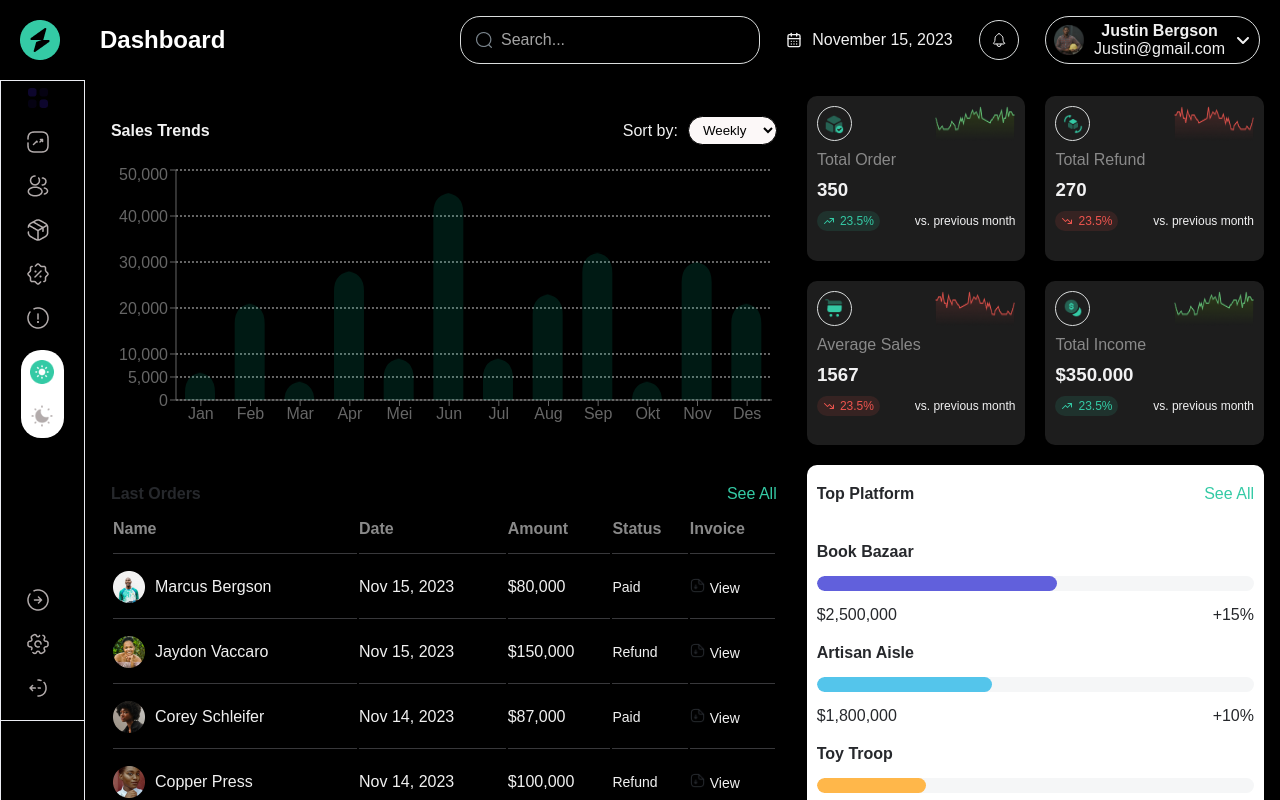
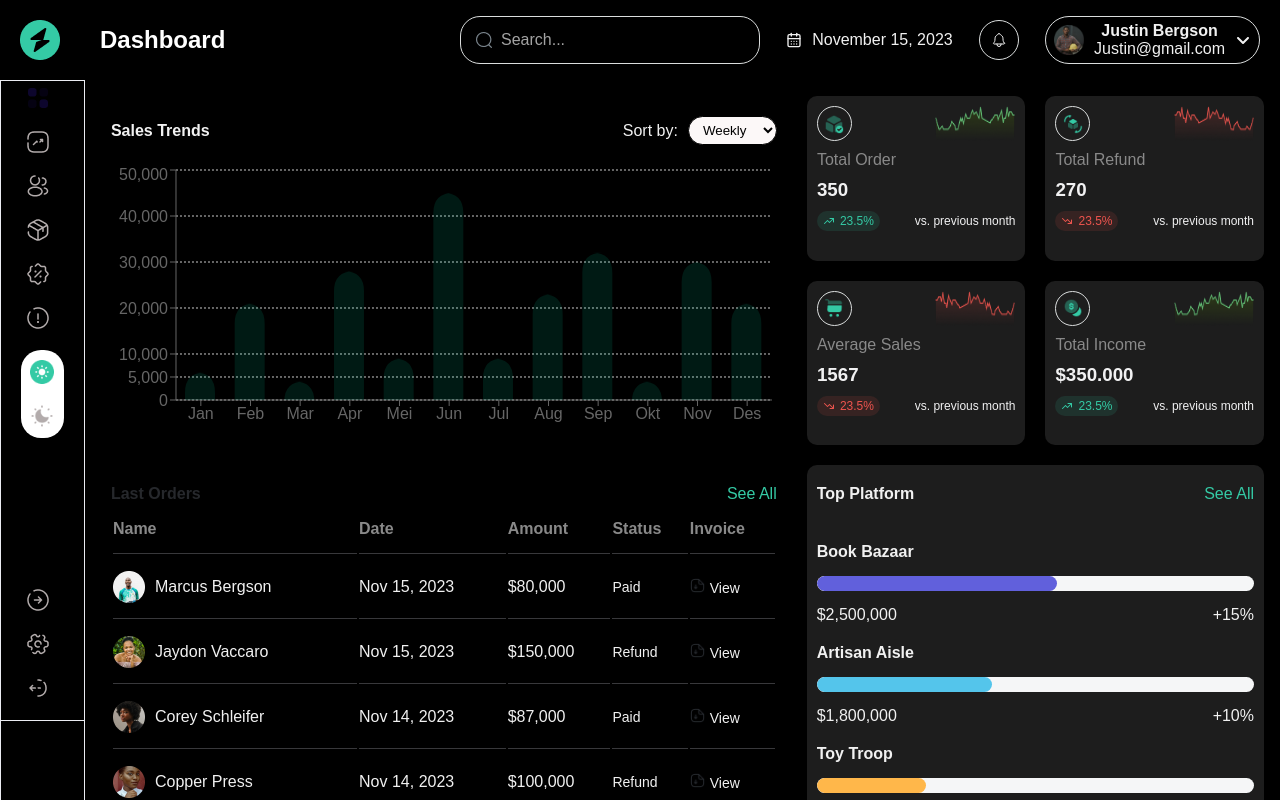
Before and after one commit to bezbrain/geepay-task, a React (Vite) app: page / in a window 1280 px wide. Shown: the top 800 px of the page. Built offline with nearby package versions, Linux system fonts and the light colour scheme.

Commit message:
Design the dark mode for top platform

```diff
--- a/src/components/dashboard/topPlatform/platformCard/platformCard.jsx
+++ b/src/components/dashboard/topPlatform/platformCard/platformCard.jsx
@@ -1,9 +1,13 @@
 import React from "react";
 import styles from "./platformCard.module.css";
 
-const PlatformCard = ({ color, name, amount, rate }) => {
+const PlatformCard = ({ color, name, amount, rate, isDark }) => {
   return (
-    <div className={styles.top__platform__card}>
+    <div
+      className={`${isDark ? styles.dark__color : styles.light__color} ${
+        styles.top__platform__card
+      }`}
+    >
       <p>{name}</p>
       <div className={color}>
         <div></div>
--- a/src/components/dashboard/topPlatform/platformCard/platformCard.module.css
+++ b/src/components/dashboard/topPlatform/platformCard/platformCard.module.css
@@ -10,3 +10,10 @@
   display: flex;
   justify-content: space-between;
 }
+
+.dark__color {
+  color: #f1f1f1;
+}
+.light__color {
+  color: #000;
+}
--- a/src/components/dashboard/topPlatform/top.module.css
+++ b/src/components/dashboard/topPlatform/top.module.css
@@ -3,6 +3,19 @@
   padding: 20px 10px;
   border-radius: 10px;
   height: fit-content;
+}
+
+.dark__color {
+  color: #f1f1f1;
+}
+.light__color {
+  color: #000;
+}
+
+.platform__dark {
+  background-color: #1d1d1d;
+}
+.platform__light {
   background-color: #fff;
 }
 
--- a/src/components/dashboard/topPlatform/topPlatform.jsx
+++ b/src/components/dashboard/topPlatform/topPlatform.jsx
@@ -3,7 +3,7 @@ import styles from "./top.module.css";
 import PlatformCard from "./platformCard/platformCard";
 import { topPlatformData } from "../../../utils/data";
 
-const TopPlatform = () => {
+const TopPlatform = ({ isDark }) => {
   const platformColor = (color) => {
     if (color === "purple") {
       return styles.platform__book;
@@ -17,9 +17,15 @@ const TopPlatform = () => {
   };
 
   return (
-    <div className={styles.top__platform}>
+    <div
+      className={`${isDark ? styles.platform__dark : styles.platform__light} ${
+        styles.top__platform
+      }`}
+    >
       <header>
-        <p>Top Platform</p>
+        <p className={`${isDark ? styles.dark__color : styles.light__color}`}>
+          Top Platform
+        </p>
         <p>See All</p>
       </header>
 
@@ -27,7 +33,12 @@ const TopPlatform = () => {
         {topPlatformData.map((each) => {
           const { id, color } = each;
           return (
-            <PlatformCard key={id} {...each} color={platformColor(color)} />
+            <PlatformCard
+              key={id}
+              {...each}
+              color={platformColor(color)}
+              isDark={isDark}
+            />
           );
         })}
       </div>
--- a/src/pages/dashboard/dashboard.jsx
+++ b/src/pages/dashboard/dashboard.jsx
@@ -19,7 +19,7 @@ const Dashboard = ({ isDark }) => {
 
       <section className={styles.lower__section}>
         <Orders isDark={isDark} />
-        <TopPlatform />
+        <TopPlatform isDark={isDark} />
       </section>
     </main>
   );
```
